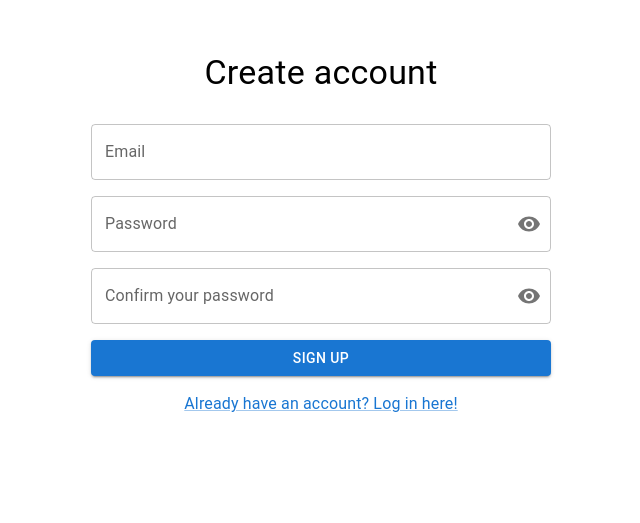
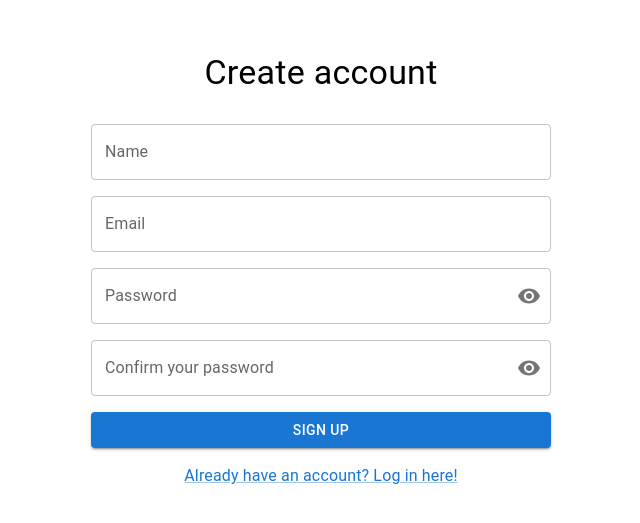
Before and after one commit to rafaeelnunesf/mini-test-react, a React (Create React App) app: page /sign-up in a window 1280 px wide. Shown: the part 191-714 px from the top of the page, without its empty margins (319-959 px from the left). Built offline with nearby package versions, Linux system fonts and the light colour scheme; the HTML template or start-up script is replaced by a standard one.

Commit message:
fix: add input name

```diff
--- a/src/pages/SignUp/index.js
+++ b/src/pages/SignUp/index.js
@@ -12,6 +12,7 @@ function SignUp() {
   const { setMessage } = useAlert();
   const navigate = useNavigate();
   const [formData, setFormData] = useState({
+    name: "",
     email: "",
     password: "",
     passwordConfirmation: "",
@@ -23,6 +24,7 @@ function SignUp() {
   async function handleSubmit(e) {
     e.preventDefault();
     if (
+      !formData?.name ||
       !formData?.email ||
       !formData?.password ||
       !formData?.passwordConfirmation
@@ -31,7 +33,7 @@ function SignUp() {
       return;
     }
 
-    const { email, password, passwordConfirmation } = formData;
+    const { name, email, password, passwordConfirmation } = formData;
 
     if (password !== passwordConfirmation) {
       setMessage({ type: "error", text: "Passwords must be the same!" });
@@ -39,7 +41,7 @@ function SignUp() {
     }
 
     try {
-      const user = await api.register({ email, password });
+      const user = await api.register({ name, email, password });
       console.log(user);
       setMessage({
         type: "success",
@@ -67,6 +69,15 @@ function SignUp() {
         <Typography sx={styles.title} variant="h4" component="h1">
           Create account
         </Typography>
+        <TextField
+          name="name"
+          sx={styles.input}
+          label="Name"
+          type="text"
+          variant="outlined"
+          onChange={handleInputChange}
+          value={formData.name}
+        />
         <TextField
           name="email"
           sx={styles.input}
--- a/src/services/api.js
+++ b/src/services/api.js
@@ -1,7 +1,12 @@
-import { createUserWithEmailAndPassword } from "firebase/auth";
+import {
+  createUserWithEmailAndPassword,
+  updateProfile,
+} from "firebase/auth";
 import { auth } from "../config/firebaseConfig";
-async function register({ email, password }) {
-  return await createUserWithEmailAndPassword(auth, email, password);
+
+async function register({ name, email, password }) {
+  await createUserWithEmailAndPassword(auth, email, password);
+  return await updateProfile(auth.currentUser, { displayName: name });
 }
 
 const login = async () => {};
```
